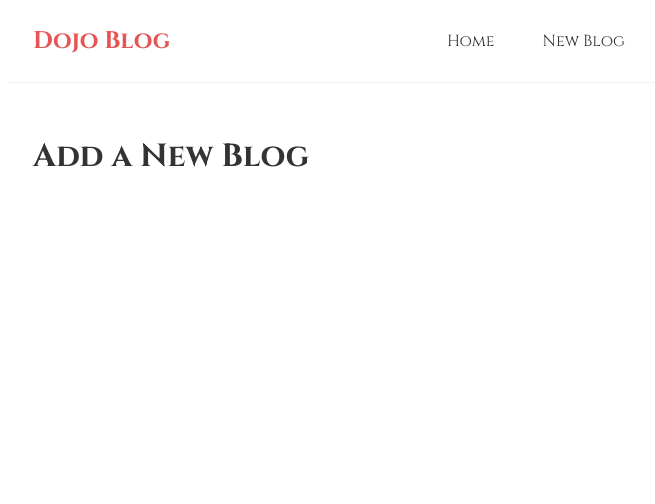
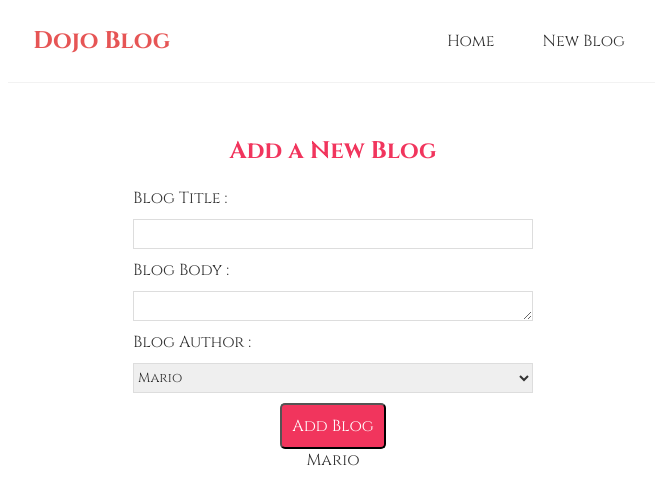
Before and after one commit to AriaPzki/Dojo, a React (Create React App) app: page /create in a window 1280 px wide. Shown: the top 504 px of the page, without its empty margins (307-962 px from the left). Built offline with nearby package versions, Linux system fonts and the light colour scheme.

Commit message:
Create the Form

```diff
--- a/src/components/BlogDetails.js
+++ b/src/components/BlogDetails.js
@@ -1,10 +1,24 @@
-import { useParams } from "react-router-dom/cjs/react-router-dom";
-
+import { useParams } from "react-router-dom";
+import useFetch from "./useFetch";
 const BlogDetails = () => {
   const { id } = useParams();
+  const {
+    data: blog,
+    isPending,
+    error,
+  } = useFetch("http://localhost:8000/blogs/" + id);
   return (
     <div className="blog-details">
       <h1>Blog Deatils - {id}</h1>
+      {isPending && <h3>Loading ...</h3>}
+      {error && <h3>{error}</h3>}
+      {blog && (
+        <article>
+          <h3>{blog.title}</h3>
+          <p>Written By {blog.author}</p>
+          <div>{blog.body}</div>
+        </article>
+      )}
     </div>
   );
 };
--- a/src/components/Create.js
+++ b/src/components/Create.js
@@ -1,9 +1,37 @@
-import React from "react";
+import React, { useState } from "react";
 
 const Create = () => {
+  const [title, setTitle] = useState("");
+  const [body, setBody] = useState("");
+  const [author, setAuthor] = useState("Mario");
+
   return (
     <div className="create">
       <h1>Add a New Blog</h1>
+      <form>
+        <label>Blog Title :</label>
+        <input
+          type="text"
+          required
+          value={title}
+          onChange={(e) => setTitle(e.target.value)}
+        />
+        <label>Blog Body :</label>
+        <textarea
+          required
+          value={body}
+          onChange={(e) => setBody(e.target.value)}
+        ></textarea>
+        <label>Blog Author :</label>
+        <select value={author} onChange={(e) => setAuthor(e.target.value)}>
+          <option value="Mario">Mario</option>
+          <option value="Yoshi">Yoshi</option>
+        </select>
+        <button>Add Blog</button>
+        <p>{title}</p>
+        <p>{body}</p>
+        <p>{author}</p>
+      </form>
     </div>
   );
 };
--- a/src/index.css
+++ b/src/index.css
@@ -54,3 +54,48 @@
 .blog-preview a {
   text-decoration: none;
 }
+
+.blog-details h2 {
+  font-size: 20px;
+  color: #f1355d;
+  margin-bottom: 10px;
+}
+
+.blog-details div {
+  margin: 20px 0;
+}
+
+.create {
+  max-width: 400px;
+  margin: 0 auto;
+  text-align: center;
+}
+.create h1 {
+  color: #f1355d;
+  font-size: 1.5rem;
+  margin-bottom: 20px;
+}
+.create form label {
+  display: block;
+  text-align: left;
+  margin-bottom: 10px;
+}
+.create form input,
+.create form textarea,
+.create select {
+  width: 100%;
+  height: 30px;
+  margin-bottom: 10px;
+  border: 1px solid #ddd;
+  box-sizing: border-box;
+  display: block;
+}
+
+.create button {
+  background-color: #f1355d;
+  color: #fff;
+  font-size: 1rem;
+  padding: 10px;
+  border-radius: 5px;
+  cursor: pointer;
+}
```
